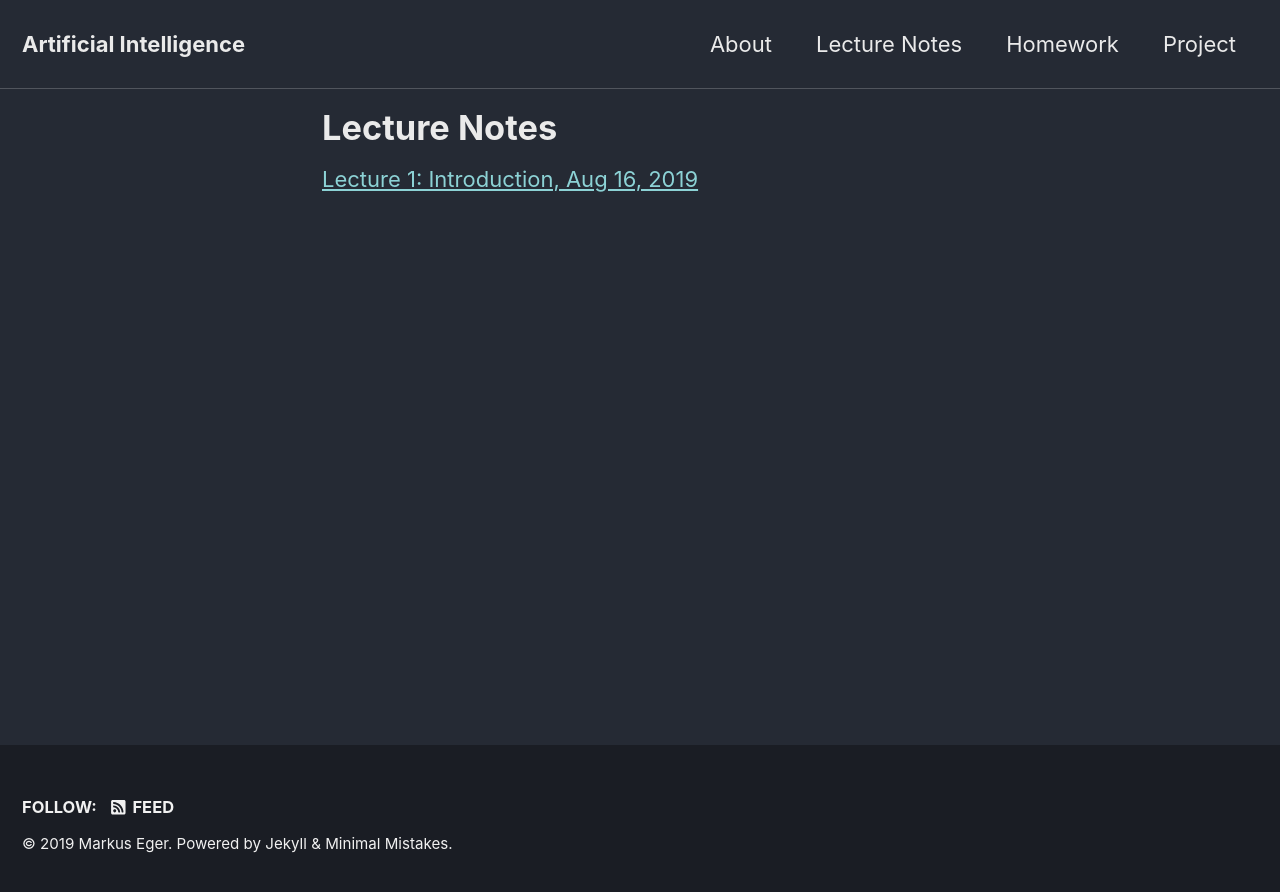
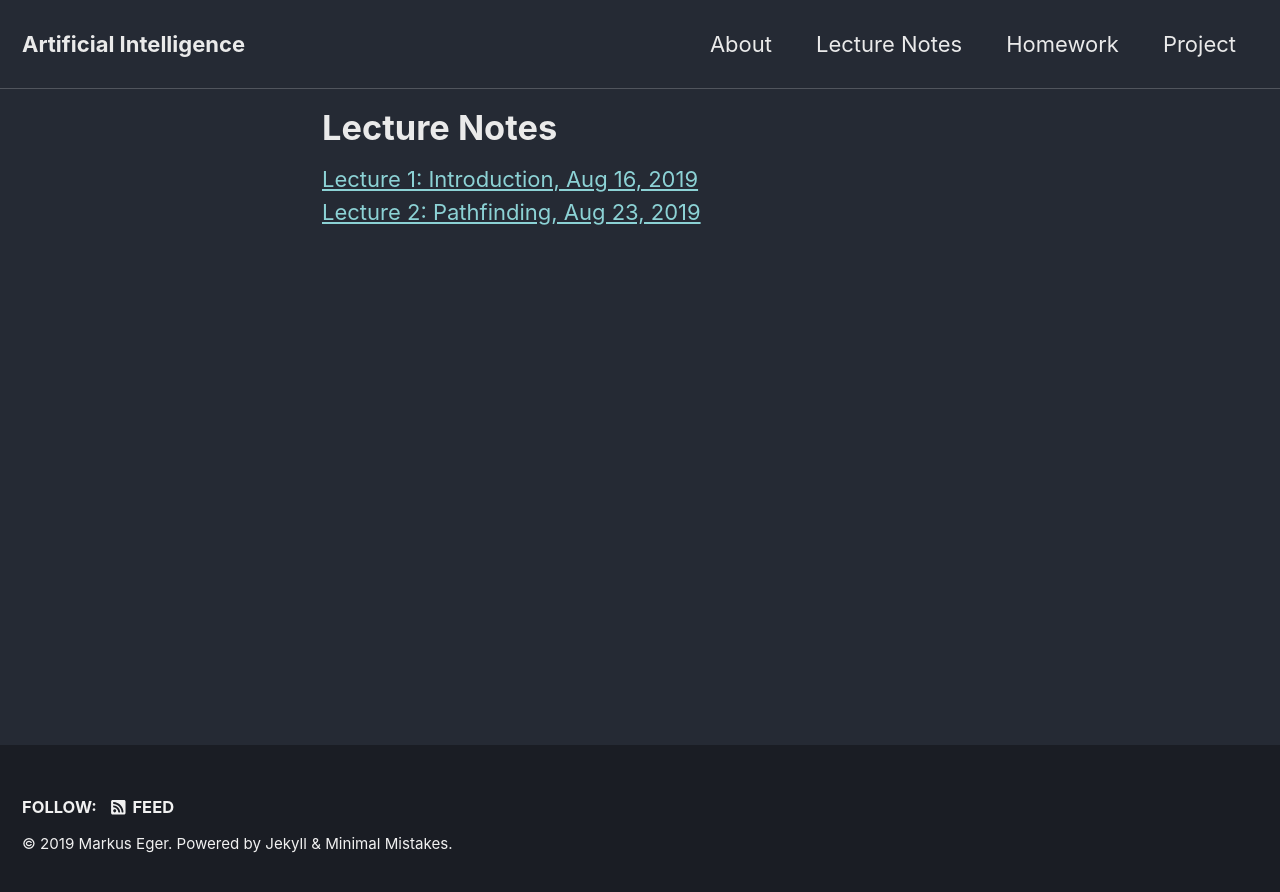
Before and after one commit to yawgmoth/PF-3335, a Jekyll site: the page built from _pages/slides.html, in a window 1280 px wide. Shown: the top 892 px of the page. Built offline with Jekyll 4.4.1, drawn with Linux system fonts in a browser that asks for light colours; cached includes are drawn as plain includes; nearby versions of some CDN libraries.

Commit message:
add link to lecture 2 notes

```diff
--- a/_pages/slides.html
+++ b/_pages/slides.html
@@ -9,8 +9,8 @@ categories: [frontpage]
 ---
 
 <a href="lecture1.html">Lecture 1: Introduction, Aug 16, 2019</a><br/>
-<!--<a href="lecture2.html">Lecture 2: Pathfinding, Aug 23, 2019</a><br/>
-<a href="lecture3.html">Lecture 3: The Planning Problem, Sep 6, 2019</a><br/>
+<a href="lecture2.html">Lecture 2: Pathfinding, Aug 23, 2019</a><br/>
+<!--<a href="lecture3.html">Lecture 3: The Planning Problem, Sep 6, 2019</a><br/>
 <a href="lecture4.html">Lecture 4: PDDL, Sep 13, 2019</a><br/>
 <a href="lecture5.html">Lecture 5: Planning as Pathfinding, Sep 20, 2019</a><br/>
 <a href="lecture6.html">Lecture 6: Graphplan, Sep 27, 2019</a><br/>
```
